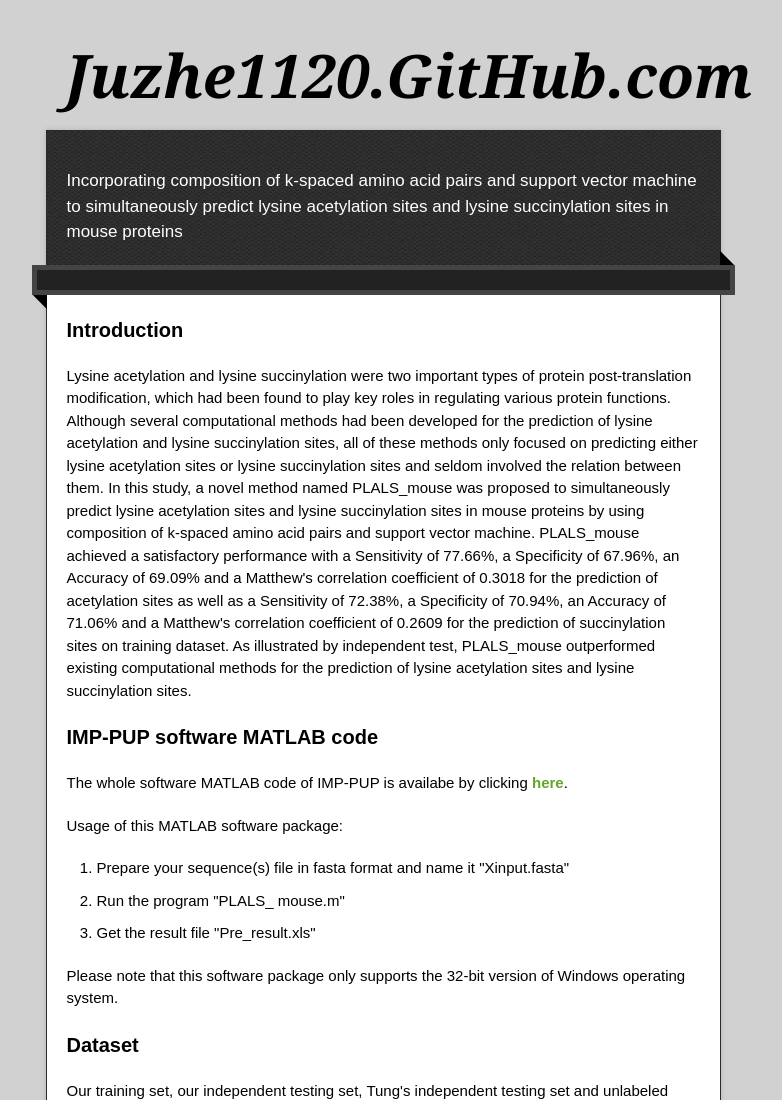
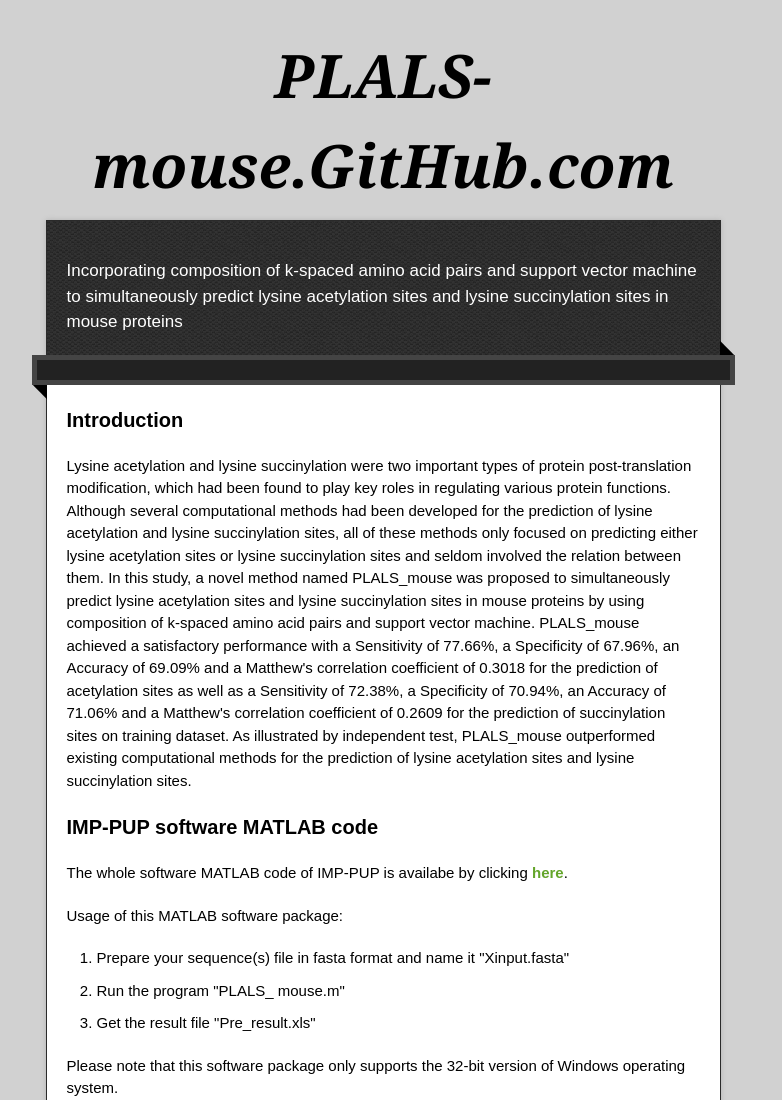
Before and after one commit to PLALS-mouse/plals-mouse.github.com, a plain HTML site: page index.html in a window 1280 px wide. Shown: the top 1100 px of the page, without its empty margins (257-1039 px from the left). Drawn offline with nearby package versions, Linux system fonts and the light colour scheme.

Commit message:
Update index.html

```diff
--- a/index.html
+++ b/index.html
@@ -22,7 +22,7 @@
 
   <div class="wrapper">
     <header>
-      <h1 class="title">Juzhe1120.GitHub.com</h1>
+      <h1 class="title">PLALS-mouse.GitHub.com</h1>
     </header>
     <div id="container">
       <p class="tagline">Incorporating composition of k-spaced amino acid pairs and support vector machine to simultaneously predict lysine acetylation sites and lysine succinylation sites in mouse proteins</p>
```
